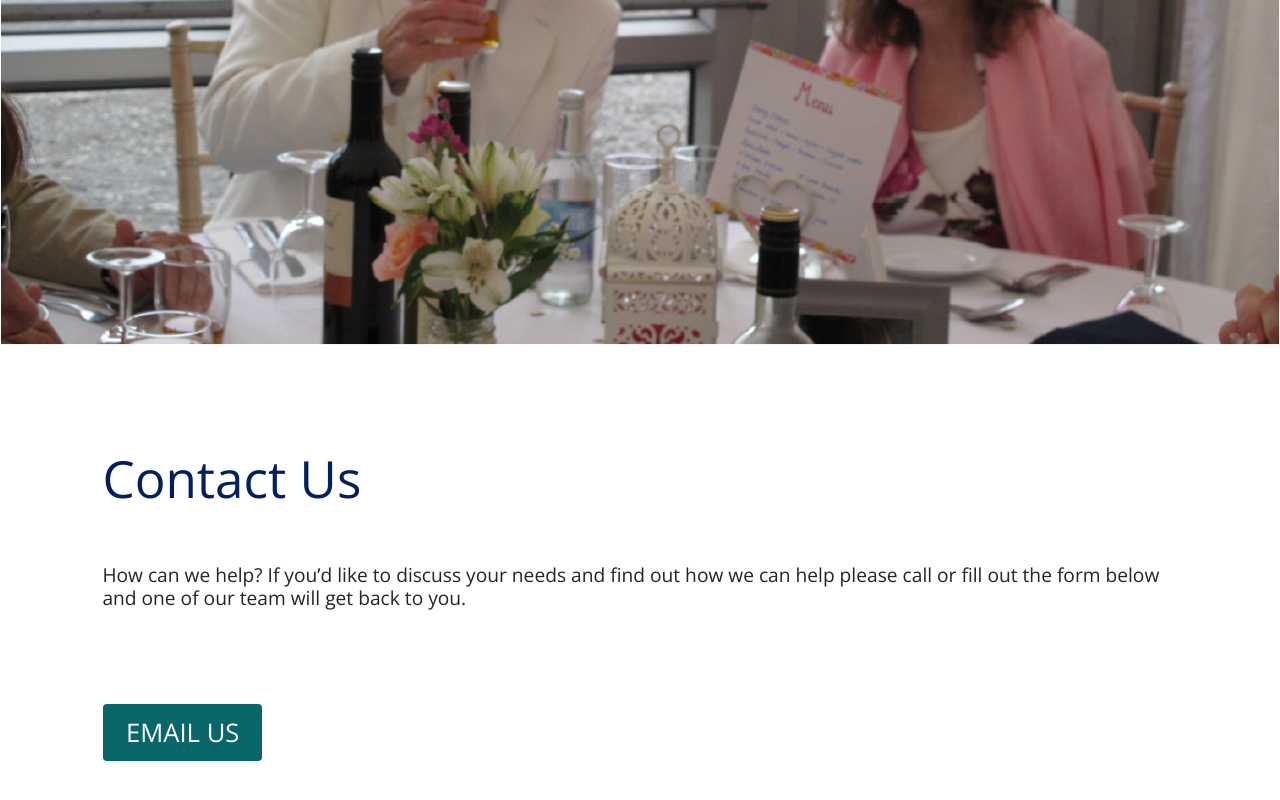
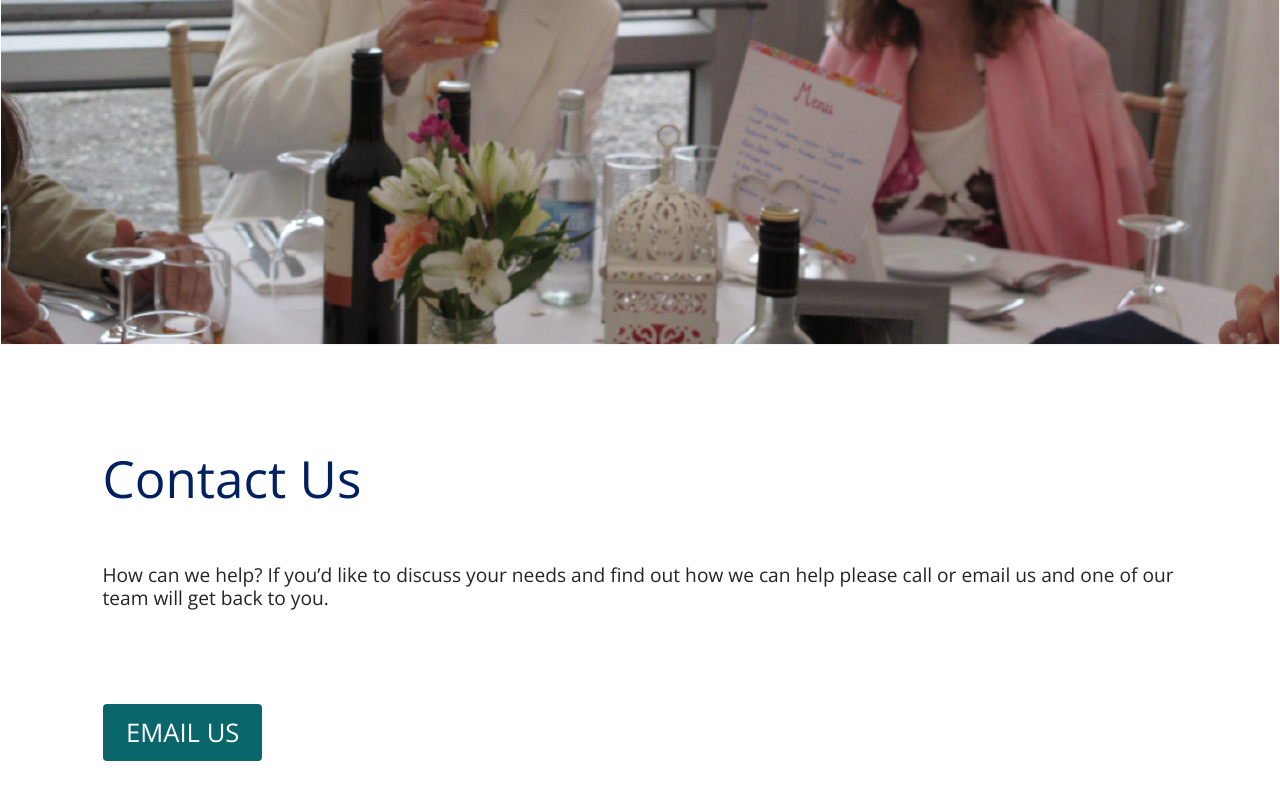
Before and after one commit to laudarroux/Web_code, a plain HTML site: page contact.html in a window 1280 px wide. Shown: the part 374-1174 px from the top of the page. Drawn offline with nearby package versions, Linux system fonts and the light colour scheme.

Commit message:
final updates

```diff
--- a/contact.html
+++ b/contact.html
@@ -42,7 +42,7 @@
     <!-- contact_hero -->
     <section class="contact_hero">
       <h1>Contact Us</h1>
-      <h2><br><br>How can we help? If you’d like to discuss your needs and find out how we can help please call or fill out the form below and one of our team will get back to you.</h2>
+      <h2><br><br>How can we help? If you’d like to discuss your needs and find out how we can help please call or email us and one of our team will get back to you.</h2>
     <!-- form -->
       <div class="btn">
         <form action="mailto:spiritofcare@btinternet.com">
```
Also changed, not shown: funds.html (+1 -1 lines), img/fund_img2.png (added), 1 other file.
